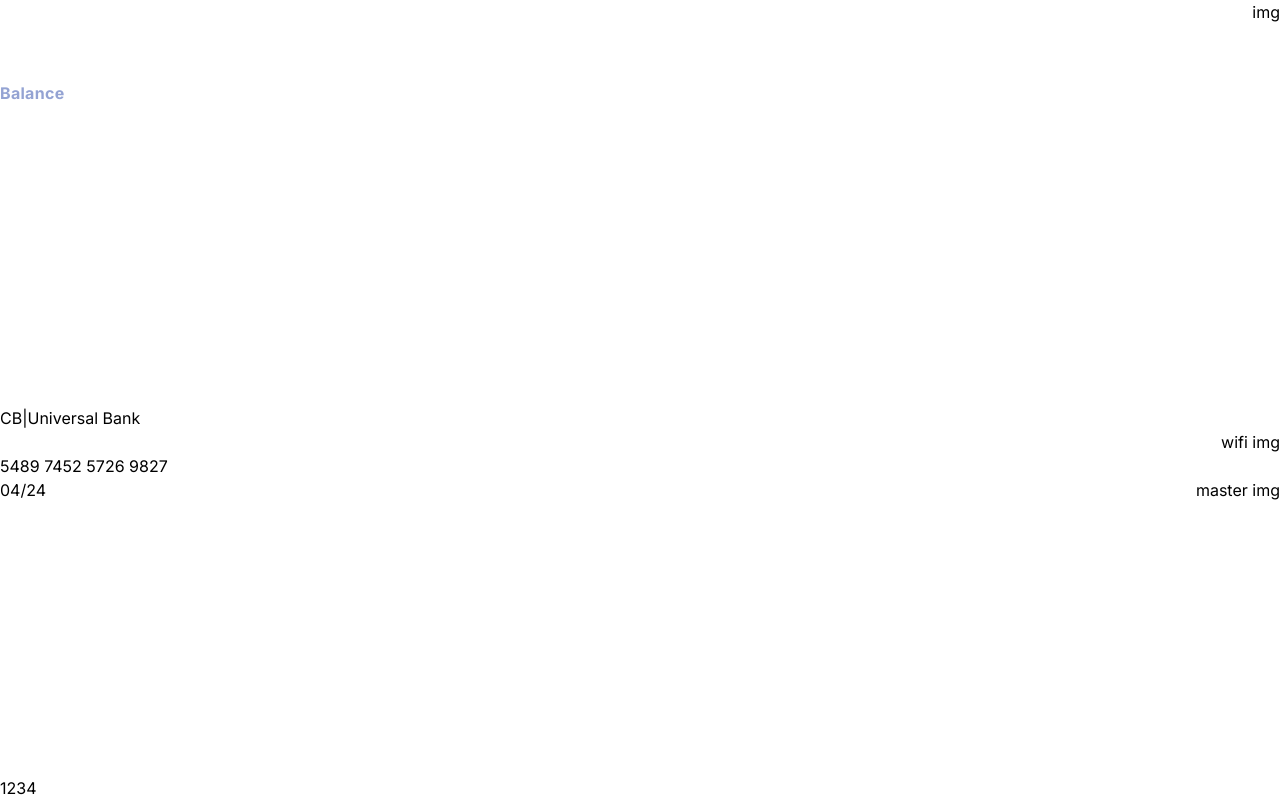
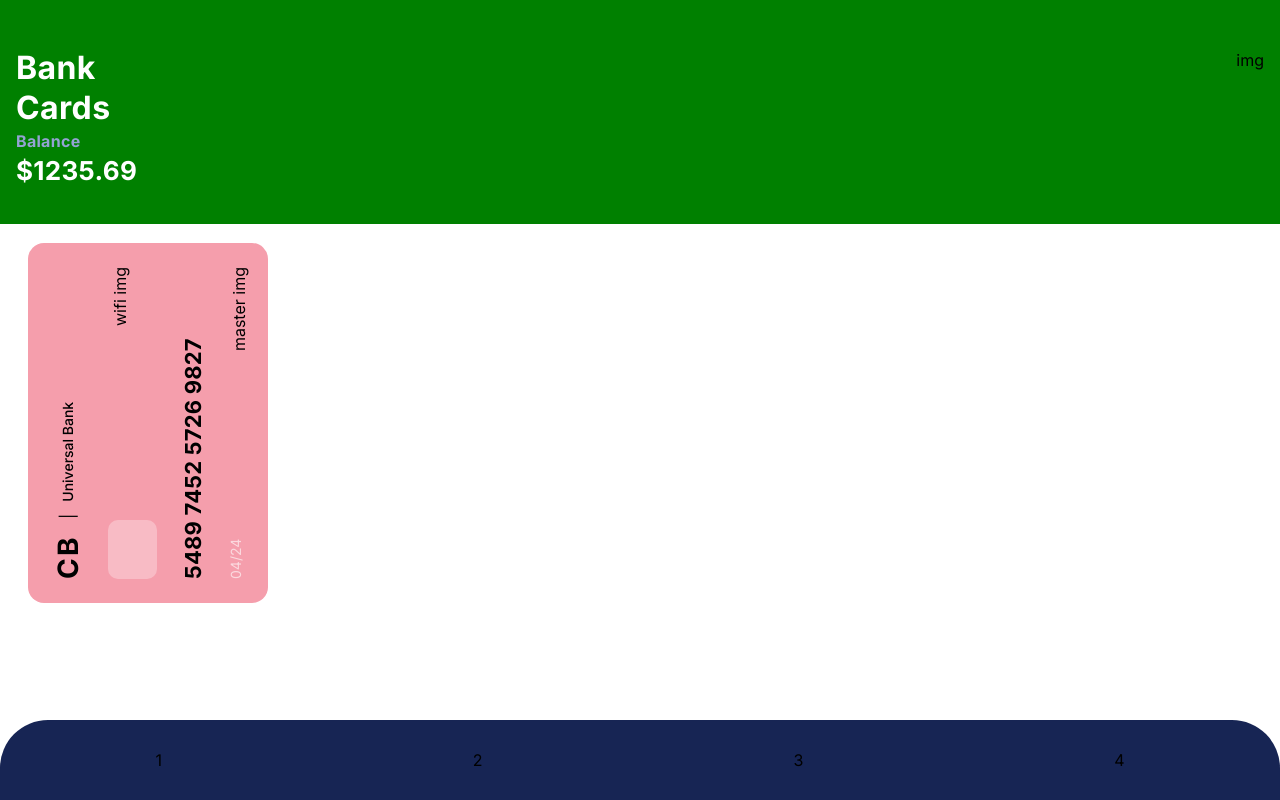
Before and after one commit to ojas-elawadhi/Ocean-Friends, a Next.js app in the folder ocean-friends/: page / in a window 1280 px wide. Built offline with nearby package versions, Linux system fonts and the light colour scheme.

Commit message:
testing version next 14 with inline css

```diff
--- a/ocean-friends/next.config.js
+++ b/ocean-friends/next.config.js
@@ -1,15 +1,6 @@
 /** @type {import('next').NextConfig} */
 const nextConfig = {
-  pageExtensions: ["page.js", "page.tsx"],
-  async redirects() {
-    return [
-      {
-        source: "/",
-        destination: "/home",
-        permanent: true,
-      },
-    ];
-  },
+
 };
 
 module.exports = nextConfig;
--- a/ocean-friends/src/Components/BankCardHeading.tsx
+++ b/ocean-friends/src/Components/BankCardHeading.tsx
@@ -1,18 +1,55 @@
 const BankCardHeading = () => {
   return (
-    <div className="w-full bg-[green] px-4 pt-12 pb-10">
-      <div className="flex flex-row justify-between">
-        <p className="text-white text-[32px] leading-10 tracking-[0.374px] font-bold ">
+    <div
+      style={{
+        width: "100%",
+        backgroundColor: "green",
+        padding: "48px 16px 40px",
+      }}
+    >
+      <div
+        style={{
+          display: "flex",
+          flexDirection: "row",
+          justifyContent: "space-between",
+        }}
+      >
+        <p
+          style={{
+            color: "white",
+            fontSize: "32px",
+            lineHeight: "40px",
+            letterSpacing: "0.374px",
+            fontWeight: "bold",
+          }}
+        >
           Bank
           <br />
           Cards
         </p>
         <p>img</p>
       </div>
-      <p className=" leading-[26px] tracking-[0.3px] text-[16px] font-bold mb-1 text-[#94A3D3]">
+      <p
+        style={{
+          lineHeight: "26px",
+          letterSpacing: "0.3px",
+          fontSize: "16px",
+          fontWeight: "bold",
+          marginBottom: "4px",
+          color: "#94A3D3",
+        }}
+      >
         Balance
       </p>
-      <p className="leading-[26px] tracking-[0.3px] text-white text-[26px] font-bold ">
+      <p
+        style={{
+          lineHeight: "26px",
+          letterSpacing: "0.3px",
+          color: "white",
+          fontSize: "26px",
+          fontWeight: "bold",
+        }}
+      >
         $1235.69
       </p>
     </div>
--- a/ocean-friends/src/Components/CreditCard.tsx
+++ b/ocean-friends/src/Components/CreditCard.tsx
@@ -3,26 +3,104 @@
 const CreditCard = () => {
   return (
     <div>
-      <div className="w-[360px] h-[240px] bg-pink-300 rounded-2xl p-6 -translate-x-8 -translate-y-12 -rotate-90">
-        <div className="flex flex-row items-center mb-6">
-          <span className="text-[28px] font-black leading-8 tracking-[2.37px]">
+      <div
+        style={{
+          width: "360px",
+          height: "240px",
+          backgroundColor: "#F59EAC",
+          borderRadius: "16px",
+          padding: "24px",
+          transform: "translateX(-32px) translateY(-49px) rotate(-90deg)",
+        }}
+      >
+        <div
+          style={{
+            display: "flex",
+            flexDirection: "row",
+            alignItems: "center",
+            marginBottom: "24px",
+          }}
+        >
+          <span
+            style={{
+              color: "#000",
+              fontSize: "28px",
+              fontWeight: "bold",
+              lineHeight: "32px",
+              letterSpacing: "2.37px",
+            }}
+          >
             CB
           </span>
-          <span className=" text-[16px] leading-7 ml-4 mr-3">|</span>
-          <span className="font-500 leading-8 text-[14px]">Universal Bank</span>
+          <span
+            style={{
+              color: "#000",
+              fontSize: "16px",
+              lineHeight: "28px",
+              marginLeft: "16px",
+              marginRight: "12px",
+            }}
+          >
+            |
+          </span>
+          <span
+            style={{
+              fontWeight: "500",
+              lineHeight: "32px",
+              color: "#000",
+              fontSize: "14px",
+            }}
+          >
+            Universal Bank
+          </span>
         </div>
-        <div className="justify-between flex flex-row">
-          <div className="w-[58.7px] h-[49px] bg-white bg-opacity-30 rounded-[10px]"></div>
-          <p> wifi img</p>
+        <div
+          style={{
+            justifyContent: "space-between",
+            display: "flex",
+            flexDirection: "row",
+          }}
+        >
+          <div
+            style={{
+              width: "58.7px",
+              height: "49px",
+              backgroundColor: "white",
+              opacity: "0.30",
+              borderRadius: "10px",
+            }}
+          ></div>
+          <p>wifi img</p>
         </div>
-        <p className="text-[22px] font-black tracking-[0.22px] mt-5">
+        <p
+          style={{
+            color: "#000",
+            fontSize: "22px",
+            fontWeight: "bold",
+            letterSpacing: "0.22px",
+            marginTop: "20px",
+          }}
+        >
           5489 7452 5726 9827
         </p>
-        <div className="justify-between flex flex-row">
-          <p className="mt-3 text-[rgba(255, 255, 255, 0.60)] text-[14px] font-normal">
+        <div
+          style={{
+            justifyContent: "space-between",
+            display: "flex",
+            flexDirection: "row",
+          }}
+        >
+          <p
+            style={{
+              marginTop: "15px",
+              color: "rgba(255, 255, 255, 0.60)",
+              fontSize: "14px",
+              fontWeight: "normal",
+            }}
+          >
             04/24
           </p>
-          <p className="mt-[17px]"> master img</p>
+          <p style={{ marginTop: "17px" }}>master img</p>
         </div>
       </div>
     </div>
--- a/ocean-friends/src/Components/Footer.tsx
+++ b/ocean-friends/src/Components/Footer.tsx
@@ -3,7 +3,18 @@
 
 const Footer = () => {
   return (
-    <div className="h-20 bg-blue-950 rounded-t-[48px] justify-around flex items-center">
+    <div
+      // className="h-20 bg-blue-950 rounded-t-[48px] justify-around flex items-center"
+      style={{
+        height: "80px",
+        backgroundColor: "#172554",
+        borderTopLeftRadius: "48px",
+        borderTopRightRadius: "48px",
+        justifyContent: "space-around",
+        alignItems: "center",
+        display: "flex",
+      }}
+    >
       <div>1</div>
       <div>2</div>
       <div>3</div>
--- a/ocean-friends/src/app/page.tsx
+++ b/ocean-friends/src/app/page.tsx
@@ -5,7 +5,15 @@
 
 export default function Home() {
   return (
-    <main className="flex min-h-screen flex-col justify-between overflow-clip">
+    <main
+      style={{
+        display: "flex",
+        minHeight: "100dvh",
+        flexDirection: "column",
+        justifyContent: "space-between",
+        overflow: "clip",
+      }}
+    >
       <BankCardHeading />
       <Link href={`/salarycard`}>
         <CreditCard />
--- a/ocean-friends/src/app/salarycard/page.tsx
+++ b/ocean-friends/src/app/salarycard/page.tsx
@@ -1,4 +1,4 @@
-"use client"
+"use client";
 
 import BackCreditCard from "@/Components/BackCreditCard";
 import CreditCard from "@/Components/CreditCard";
@@ -18,16 +18,64 @@
   };
 
   return (
-    <div className="">
-      <div className="p-4 flex flex-col">
-        <Link href={`/`}>
-          <div className="pt-2 pb-4">Back</div>
+    // <div className="">
+    //   <div className="p-4 flex flex-col">
+    //     <Link href={`/`}>
+    //       <div className="pt-2 pb-4">Back</div>
+    //     </Link>
+    //     <p className="text-white text-[32px] leading-10 tracking-[0.374px] font-bold">
+    //       Salary <br />
+    //       card
+    //     </p>
+    //     <div className="mt-4">
+    //       {renderSecond ? (
+    //         <BackCreditCard />
+    //       ) : (
+    //         <SalaryCreditCard
+    //           onContinuousPress={handleContinuousPress}
+    //           onRelease={handleRelease}
+    //         />
+    //       )}
+    //     </div>
+    //     <div className="mt-8 flex flex-row justify-between">
+    //       <div className="flex flex-col">
+    //         <p className=" leading-[26px] tracking-[0.3px] text-[16px] font-bold mb-2 text-[#94A3D3]">
+    //           Balance
+    //         </p>
+    //         <p className="leading-[26px] tracking-[0.3px] text-white text-[26px] font-bold ">
+    //           $1234.69
+    //         </p>
+    //       </div>
+    //       <div className="flex flex-row items-center justify-center">
+    //         <p>img1</p>
+    //         <p>img2</p>
+    //       </div>
+    //     </div>
+    //   </div>
+    // </div>
+
+    <div style={{ padding: 16, display: "flex", flexDirection: "column" }}>
+      <Link
+        href={`/`}
+        style={{ paddingTop: "8px", paddingBottom: "16px", display: "block" }}
+      >
+        Back
       </Link>
-        <p className="text-white text-[32px] leading-10 tracking-[0.374px] font-bold">
+      <p
+        style={{
+          color: "white",
+          fontSize: "32px",
+          lineHeight: "40px",
+          letterSpacing: "0.374px",
+          fontWeight: "bold",
+          marginTop: "16px",
+          backgroundColor:"blue"
+        }}
+      >
         Salary <br />
         card
       </p>
-        <div className="mt-4">
+      <div style={{ marginTop: "16px" }}>
         {renderSecond ? (
           <BackCreditCard />
         ) : (
@@ -37,19 +85,50 @@
           />
         )}
       </div>
-        <div className="mt-8 flex flex-row justify-between">
-          <div className="flex flex-col">
-            <p className=" leading-[26px] tracking-[0.3px] text-[16px] font-bold mb-2 text-[#94A3D3]">
+      <div
+        style={{
+          marginTop: "32px",
+          display: "flex",
+          flexDirection: "row",
+          justifyContent: "space-between",
+          backgroundColor:"brown",
+        }}
+      >
+        <div style={{ display: "flex", flexDirection: "column" }}>
+          <p
+            style={{
+              lineHeight: "26px",
+              letterSpacing: "0.3px",
+              fontSize: "16px",
+              fontWeight: "bold",
+              marginBottom: "2px",
+              color: "#94A3D3",
+            }}
+          >
             Balance
           </p>
-            <p className="leading-[26px] tracking-[0.3px] text-white text-[26px] font-bold ">
+          <p
+            style={{
+              lineHeight: "26px",
+              letterSpacing: "0.3px",
+              color: "white",
+              fontSize: "26px",
+              fontWeight: "bold",
+            }}
+          >
             $1234.69
           </p>
         </div>
-          <div className="flex flex-row items-center justify-center">
+        <div
+          style={{
+            display: "flex",
+            flexDirection: "row",
+            alignItems: "center",
+            justifyContent: "center",
+          }}
+        >
           <p>img1</p>
           <p>img2</p>
-          </div>
         </div>
       </div>
     </div>
```
Lines whose indentation alone changed are shown as unchanged.
